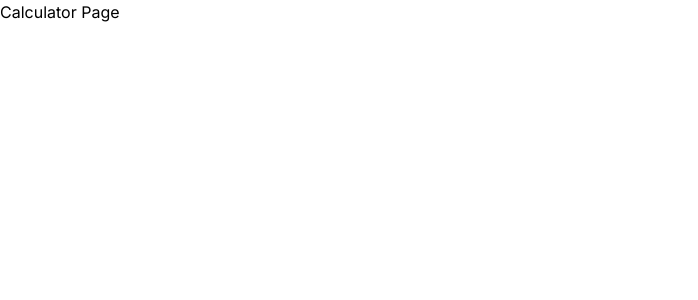
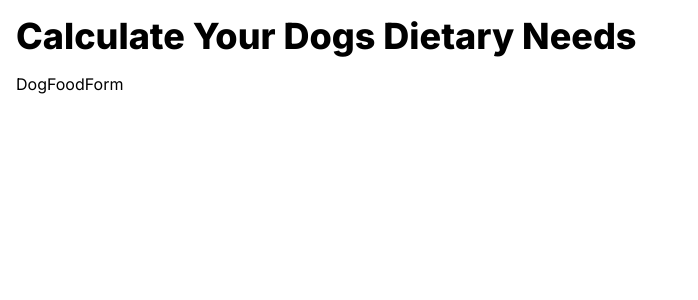
Before and after one commit to ToddPeltzer/dog-food-calculator, a Next.js app: page /calculator in a window 1280 px wide. Shown: the top 300 px of the page, without its empty margins (0-698 px from the left). Built offline with nearby package versions, Linux system fonts and the light colour scheme.

Commit message:
set up form component to take in dog information

```diff
--- a/app/calculator/page.tsx
+++ b/app/calculator/page.tsx
@@ -1,7 +1,11 @@
 import React from 'react'
+import DogFoodForm from '../components/DogFoodForm'
 
 export default function calculator() {
   return (
-    <div>Calculator Page</div>
+    <main className='mt-4 ml-4 mr-4 mb-4'>
+        <h1 className='mb-4 text-4xl font-extrabold'>Calculate Your Dogs Dietary Needs</h1>
+        <DogFoodForm />
+    </main>
   )
 }
--- /dev/null
+++ b/app/components/DogFoodForm.tsx
@@ -0,0 +1,7 @@
+import React from 'react'
+
+export default function DogFoodForm() {
+  return (
+    <form>DogFoodForm</form>
+  )
+}
--- a/app/page.tsx
+++ b/app/page.tsx
@@ -2,7 +2,7 @@ import Link from "next/link";
 
 export default function Home() {
   return (
-    <main>
+    <main className="mt-4 ml-4 mr-4 mb-4">
       <Link href="/calculator">Click here to calculate your dogs daily intake</Link>
     </main>
   );
```
